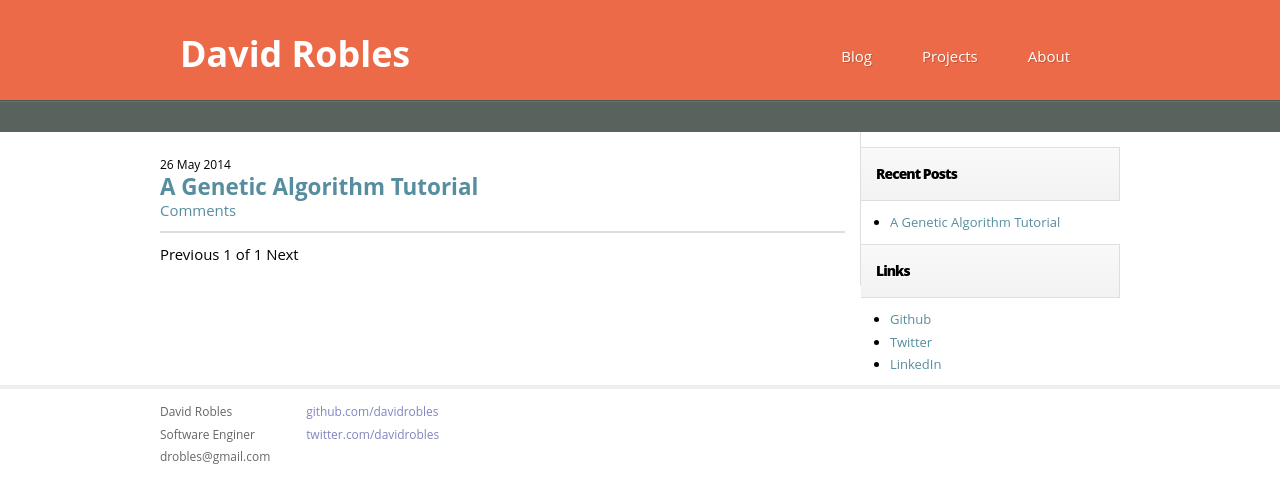
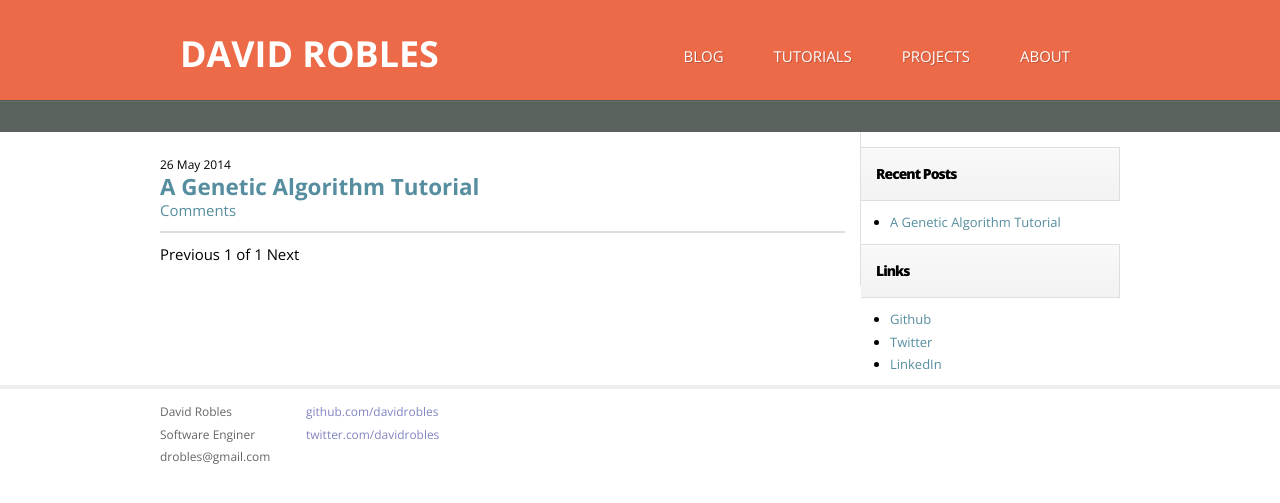
Before and after one commit to davidrobles/davidrobles.github.io, a Jekyll site: the page built from index.html, in a window 1280 px wide. Shown: the top 503 px of the page. Built offline with Jekyll 4.4.1, drawn with Linux system fonts in a browser that asks for light colours; Markdown is read by kramdown in place of the engine named in the settings; the list of posts is cut into pages by our own code.

Commit message:
Change font to 'Open Sans', header text to uppercase and add 'TUTORIALS' menu

```diff
--- a/_layouts/default.html
+++ b/_layouts/default.html
@@ -6,6 +6,7 @@
     <title>{{ page.title }}</title>
     <meta name="viewport" content="width=device-width">
     <!-- syntax highlighting CSS -->
+    <link href="http://fonts.googleapis.com/css?family=Open+Sans:300italic,400italic,600italic,700italic,800italic,400,300,700,800,600" rel="stylesheet" type="text/css">
     <link rel="stylesheet" href="/css/syntax.css">
     <!-- Custom CSS -->
     <link rel="stylesheet" href="/css/main.css">
@@ -15,11 +16,12 @@
 
       <div class="header">
         <div class="container">
-          <h1 class="title"><a href="/">{{ site.name }}</a></h1>
+          <h1 class="title"><a href="/">DAVID ROBLES</a></h1>
           <div class="menu">
-            <a href="/about">About</a>
-            <a href="/projects">Projects</a>
-            <a href="/">Blog</a>
+            <a href="/about">ABOUT</a>
+            <a href="/projects">PROJECTS</a>
+            <a href="/tutorials">TUTORIALS</a>
+            <a href="/">BLOG</a>
           </div>
         </div>
       </div>
```
